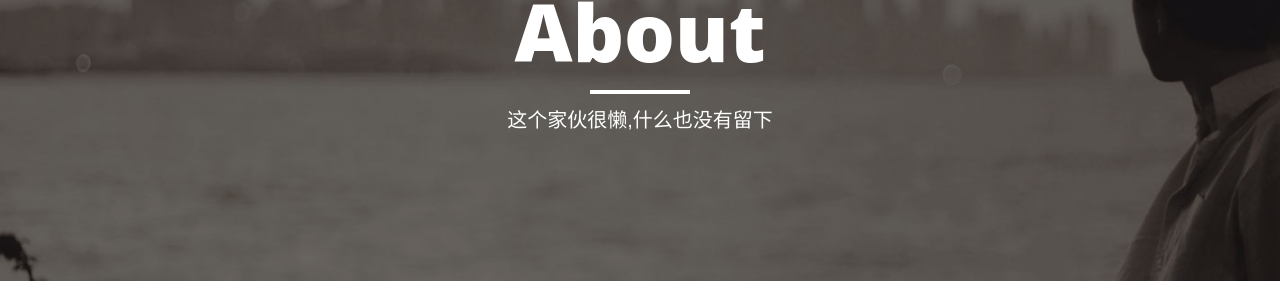
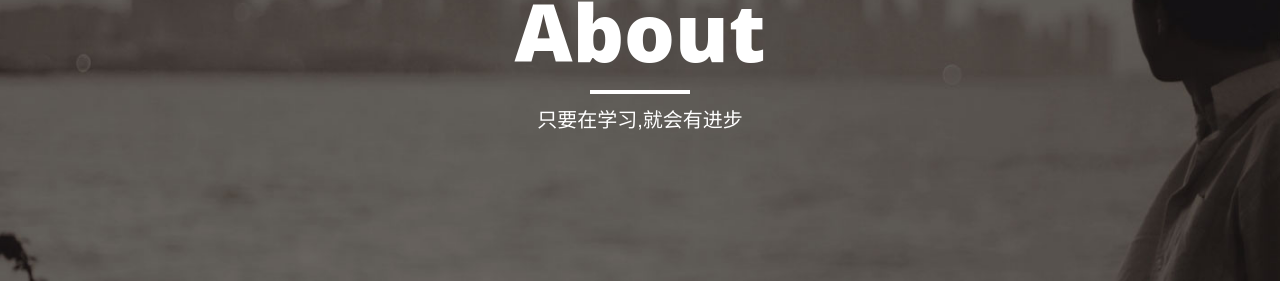
Before and after one commit to BroQiang/broqiang.github.io, a Jekyll site: the page built from about/index.html, in a window 1280 px wide. Shown: the part 163-463 px from the top of the page. Built offline with Jekyll 4.4.1, drawn with Linux system fonts in a browser that asks for light colours; nearby versions of some CDN libraries; comment, search, counter and statistics services are not loaded.

Commit message:
修改配置为https

```diff
--- a/_config.yml
+++ b/_config.yml
@@ -3,7 +3,7 @@
 title: "Bro Qiang 博客"
 header-img: img/home-bg.jpg
 email: broqiang@qq.com
-# url: "http://127.0.0.1"
+url: "https://broqiang.com"
 description: "Bro Qiang 个人博客"
 github_username:  BroQiang
 zhihu_username: bro-qiang
@@ -50,10 +50,10 @@
 incremental: false
 
 # Serving
-detach:  false
-port:    4000
-host:    127.0.0.1
-baseurl: "" # does not include hostname
+# detach:  false
+# port:    4000
+# host:    127.0.0.1
+# baseurl: "" # does not include hostname
 
 # Outputting
 permalink: pretty
--- a/_includes/nav.html
+++ b/_includes/nav.html
@@ -9,7 +9,7 @@
                 <span class="icon-bar"></span>
                 <span class="icon-bar"></span>
             </button>
-            <a class="navbar-brand" href="{{ site.baseurl }}/">{{ site.title }}</a>
+            <a class="navbar-brand" href="{{ site.url }}/">{{ site.title }}</a>
         </div>
 
         <!-- Collect the nav links, forms, and other content for toggling -->
--- a/about/index.html
+++ b/about/index.html
@@ -1,7 +1,7 @@
 ---
 layout: page
 title: "About"
-description: "这个家伙很懒,什么也没有留下"
+description: "只要在学习,就会有进步"
 header-img: "img/about-bg.jpg"
 ---
 <link rel="stylesheet" type="text/css" href="css/default.css" />
```
